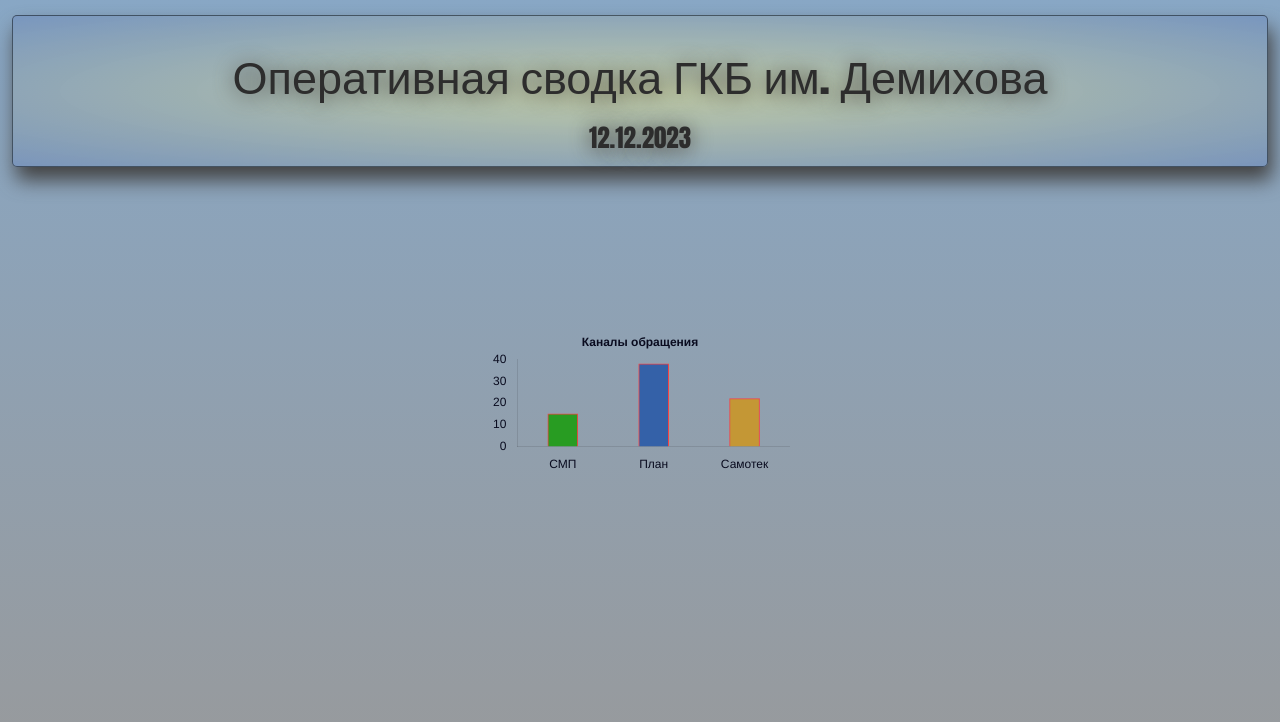
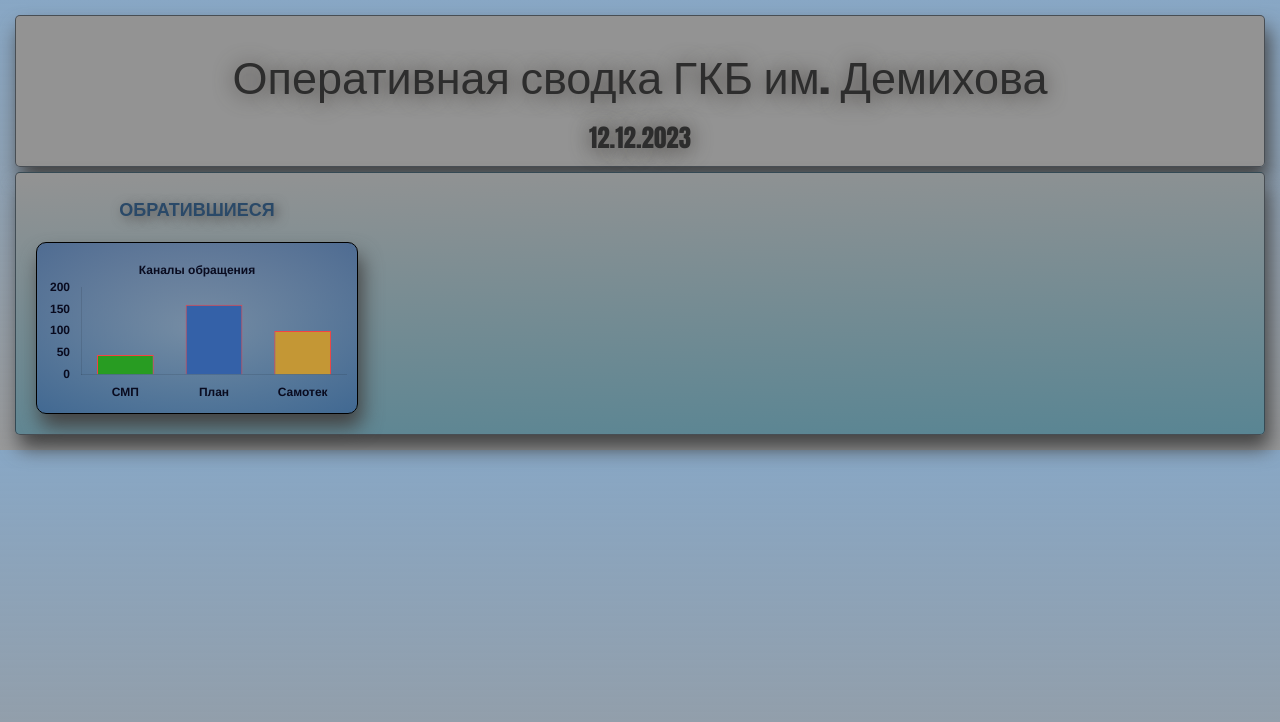
Before and after one commit to vlf0/DRF_test, a React (Create React App) app in the folder frontend/: page /analysis in a window 1280 px wide. Shown: the top 722 px of the page. Built offline with nearby package versions, Linux system fonts and the light colour scheme; no server answers.

Commit message:
Settings dashboard and trying to structure content on pagein process.

```diff
--- a/frontend/src/components/Analysis.jsx
+++ b/frontend/src/components/Analysis.jsx
@@ -1,7 +1,8 @@
 import React from 'react';
 import { useLocation } from 'react-router-dom';
+import { useSpring, animated } from 'react-spring';
+import ArrivedChart from './charts/ArrivedChart';
 import TopBlock from './TopBlock';
-import ArrivedChart from './charts/ArrivedChart';
 import "./info_blocks.css"
 import "./parent.css"
 import "./block_texts.css"
@@ -12,10 +13,21 @@ console.log('GetAnalysis rendered');
   const location = useLocation();
   const userData = location.state?.userData;
 
+  const props = useSpring({
+    from: { opacity: 0 },
+    to: { opacity: 1 },
+    config: { duration: 1200 },
+  });
+
   return (
     <>
       <TopBlock />
-      <ArrivedChart />
+      <animated.div className='dashboard' style={props}>
+        <div className='chart_themes'>
+          <p className='theme_lables'>Обратившиеся</p>
+          <ArrivedChart />
+        </div>
+      </animated.div>
     </>
   );
 }
--- a/frontend/src/components/TopBlock.jsx
+++ b/frontend/src/components/TopBlock.jsx
@@ -10,12 +10,7 @@ const TopBlock = () => {
   });
 
   const textContent = 'Оперативная сводка ГКБ им. Демихова'
-
   const currentDatetime = new Date().toLocaleDateString("ru-RU");
-
-  const inBlockInfoData = {
-    data: "Some data for InBlockInfo",
-  };
 
   return (
     <animated.div className='top_block' style={props}>
--- a/frontend/src/components/block_texts.css
+++ b/frontend/src/components/block_texts.css
@@ -21,25 +21,31 @@
   margin-bottom: 0;
 }
 
-.headers {
+
+.chart_themes {
+  position: relative;
   font-family: sans-serif;
-  font-size: 25px;
-  color: #1f2225;
-  background: radial-gradient(#fff68a78, #6b88ba85);
+  width: max-content;
+  display: flex;
+  flex-direction: column;
+  color: #2a4968;
   padding: 10px;
-  border: 1px solid #8a8895;
-  border-radius: 3px;
   font-weight: bold;
   font-variant: all-small-caps;
   text-shadow: 3px 3px 12px #4d4d4d;
   text-align: center;
-  margin-top: 0;
 }
 
+.theme_lables {
+  margin: 10px;
+  font-size: 25px;
+}
+
+/*
 .text_data {
   text-align: center;
   font-family: sans-serif;
   font-size: 25px;
   font-weight: bold;
   color: #1f2225;
-}
+} */
--- a/frontend/src/components/charts/ArrivedChart.jsx
+++ b/frontend/src/components/charts/ArrivedChart.jsx
@@ -1,30 +1,42 @@
 import React, { useState, useEffect } from 'react';
+import { useSpring, animated } from 'react-spring';
 import { Bar } from 'react-chartjs-2';
 import Chart from 'chart.js/auto';
 import "./arrived_chart.css";
 
+// Chart.defaults.font.size = 12;
+// Chart.defaults.color = "blue";
+
 const ArrivedChart = () => {
     console.log('ArrivedChart rendered');
 
-    const [data, setData] = useState(null);
+    // const [data, setData] = useState(null);
 
-    useEffect(() => {
-        const fetchData = async () => {
-            try {
-                const response = await fetch('http://localhost:8000/api/v1/hospdata/dbkis/');
-                const jsonData = await response.json();
-                setData(jsonData);
-            } catch (error) {
-                console.error('Error fetching data:', error);
-            }
-        };
+    // Props for <animated.div> chart itself
+    // const props = useSpring({
+    //   from: { opacity: 0 },
+    //   to: { opacity: 1 },
+    //   config: { duration: 1200 },
+    // });
 
-        fetchData(); // Fetch data when the component mounts
-    }, []);
+    //Getting data by API
+    // useEffect(() => {
+    //     const fetchData = async () => {
+    //         try {
+    //             const response = await fetch('http://localhost:8000/api/v1/hospdata/dbkis/');
+    //             const jsonData = await response.json();
+    //             setData(jsonData);
+    //         } catch (error) {
+    //             console.error('Error fetching data:', error);
+    //         }
+    //     };
 
-    if (data !== null) {
-        console.log([data.data, data.data, data.data]);
-    };
+    //     fetchData(); // Fetch data when the component mounts
+    // }, []);
+
+    // if (data !== null) {
+    //     console.log([data.data, data.data, data.data]);
+    // };
 
 
     const arrived_data = {
@@ -32,11 +44,11 @@ const ArrivedChart = () => {
         datasets: [
             {
                 label: 'обратившиеся',
-                data: [15,38,22],//data ? [data.data, data.data, data.data] : [10,20,10],
+                data: [45,160,100],//data ? [data.data, data.data, data.data] : [10,20,10],
                 backgroundColor: ["#289c22", '#3461a8', '#c49735'],
                 borderColor: "#f44345",
                 borderWidth: 1,
-                barThickness: 30
+                // barThickness: 30
             }
         ]
     };
@@ -50,18 +62,35 @@ const ArrivedChart = () => {
                 ticks: {
                     beginAtZero: true,
                     color: '#090b1f',
-                }
+                    font: {
+                        // size: 14,
+                        weight: 'bold' // Set the font weight to bold
+
+                    },
+                },
             },
             y: {
+                // min: -20, // Set the minimum value
+                max: 200, // Set the maximum value
                 grid: {
                     display: false,
                 },
                 ticks: {
                     beginAtZero: true,
                     color: '#090b1f',
+                    stepSize: 50, // Set the interval between ticks
+                    font: {
+                        // size: 14,
+                        weight: 'bold' // Set the font weight to bold
+
+                    },
                 }
             },
         },
+        // barThickness: 'flex',
+        // maxBarThickness: 30,
+        barPercentage: 0.8, // Adjust the space between columns (0.8 means 80% of the available space)
+        categoryPercentage: 0.8,
         plugins: {
             legend: {
                 display: false,
@@ -76,9 +105,14 @@ const ArrivedChart = () => {
 
     // Chart component
     return (
-        <div>
-            <Bar data={arrived_data} options={chartOptions} />
+        <div className='arrived_chart'>
+          <Bar data={arrived_data} options={chartOptions} />
         </div>
+
+        // Code for animation chart itself
+        // <animated.div className='arrived_chart' style={props}>
+        //     <Bar data={arrived_data} options={chartOptions} />
+        // </animated.div>
     );
 };
 
--- a/frontend/src/components/charts/arrived_chart.css
+++ b/frontend/src/components/charts/arrived_chart.css
@@ -1,3 +1,11 @@
-.ct-label {
-    color: black;
+
+.arrived_chart {
+  position: relative;
+  height: max-content;
+  padding: 10px;
+  margin: 10px;
+  border: 1px solid black;
+  box-shadow: 4px 13px 20px 0px #434343;
+  border-radius: 10px;
+  background: radial-gradient(#778ec654, #28529194);
 }
--- a/frontend/src/components/info_blocks.css
+++ b/frontend/src/components/info_blocks.css
@@ -1,17 +1,5 @@
-.top_block {
-  position: absolute;
-  top: 0pc;
-  width: 98%;
-  box-shadow: 4px 13px 20px 0px #434343;
-  display: flex;
-  flex-direction: column;
-  align-items: center;
-  background: radial-gradient(#fff68a78, #6b88ba85);
-  border: 1px solid #1e2630a1;
-  border-radius: 5px;
-  margin: 15px;
-}
 
+/*
 .day_arrived {
   position: absolute;
   top: 10pc;
@@ -34,4 +22,4 @@
   box-shadow: 4px 13px 20px 0px #434343;
   border-radius: 10px;
   background: radial-gradient(#778ec654, #28529194);
-}
+} */
--- a/frontend/src/components/parent.css
+++ b/frontend/src/components/parent.css
@@ -1,13 +1,43 @@
-body {
+ body {
   margin: 0;
-  height: 100vh;
   display: flex;
   flex-direction: row;
   justify-content: center;
-  align-items: center;
   background: linear-gradient(to bottom, #88a7c5, #78797ac2);
 }
 
 div#root {
-  display: contents;
+  /* height: 100%;
+  width: 100%; */
+  height: -webkit-fill-available;
+  width: -webkit-fill-available;
+  display: flex;
+  flex-direction: column;
 }
+
+.top_block {
+  position: relative;
+  height: max-content;
+  box-shadow: 4px 13px 20px 0px #434343;
+  display: flex;
+  flex-direction: column;
+  align-items: center;
+  background: radial-gradient(#939393, #939393);
+  border: 1px solid #1e2630a1;
+  border-radius: 5px;
+  margin: 15px;
+  margin-bottom: 5px;
+}
+
+.dashboard {
+  display: flex;
+  flex-direction: row;
+  position: relative;
+  height: -webkit-fill-available;
+  box-shadow: 4px 13px 20px 0px #434343;
+  background: linear-gradient(358deg, #598593, #939393);
+  border: 1px solid #1e2630a1;
+  border-radius: 5px;
+  margin: 15px;
+  margin-top: 0;
+}
```
